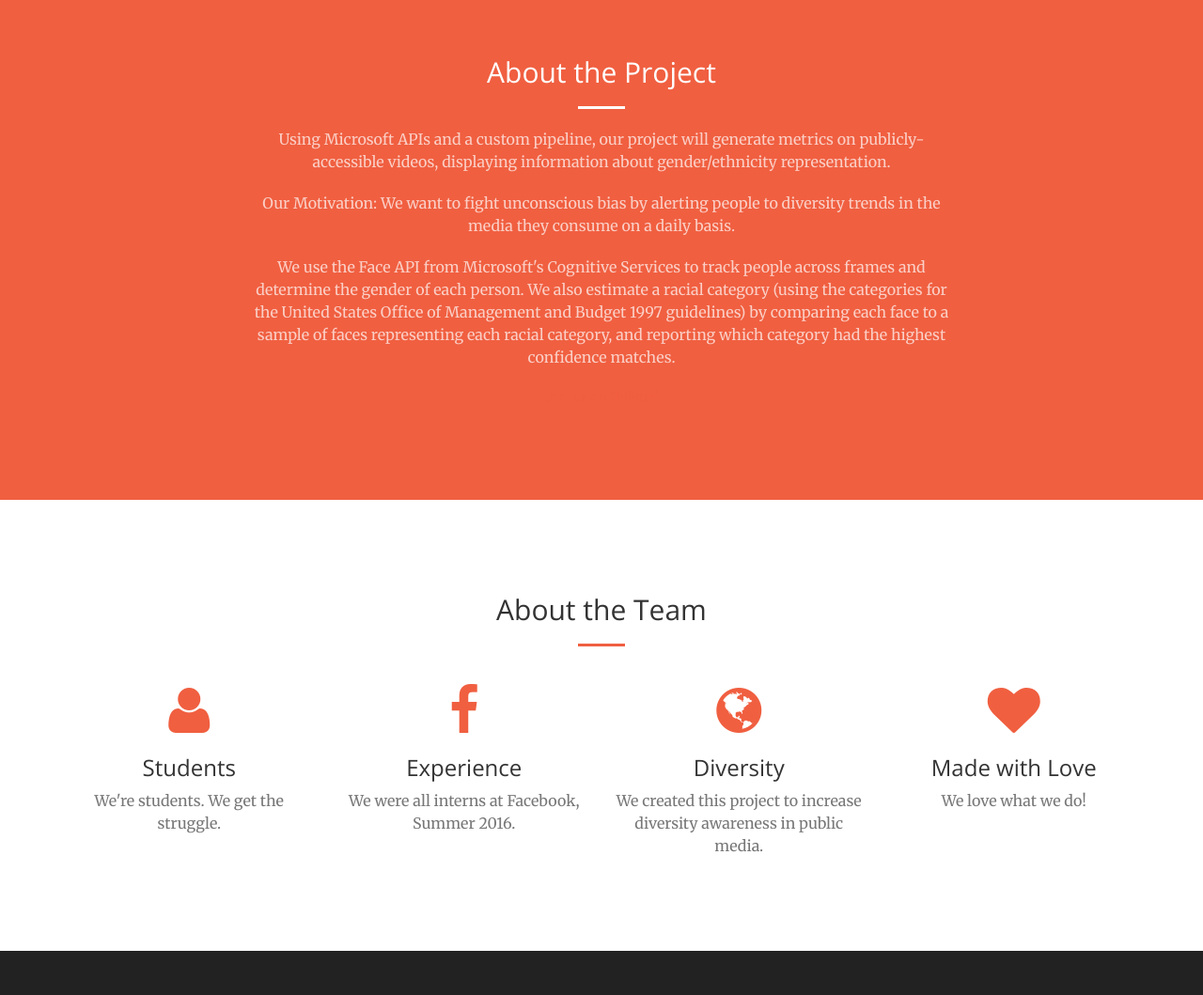
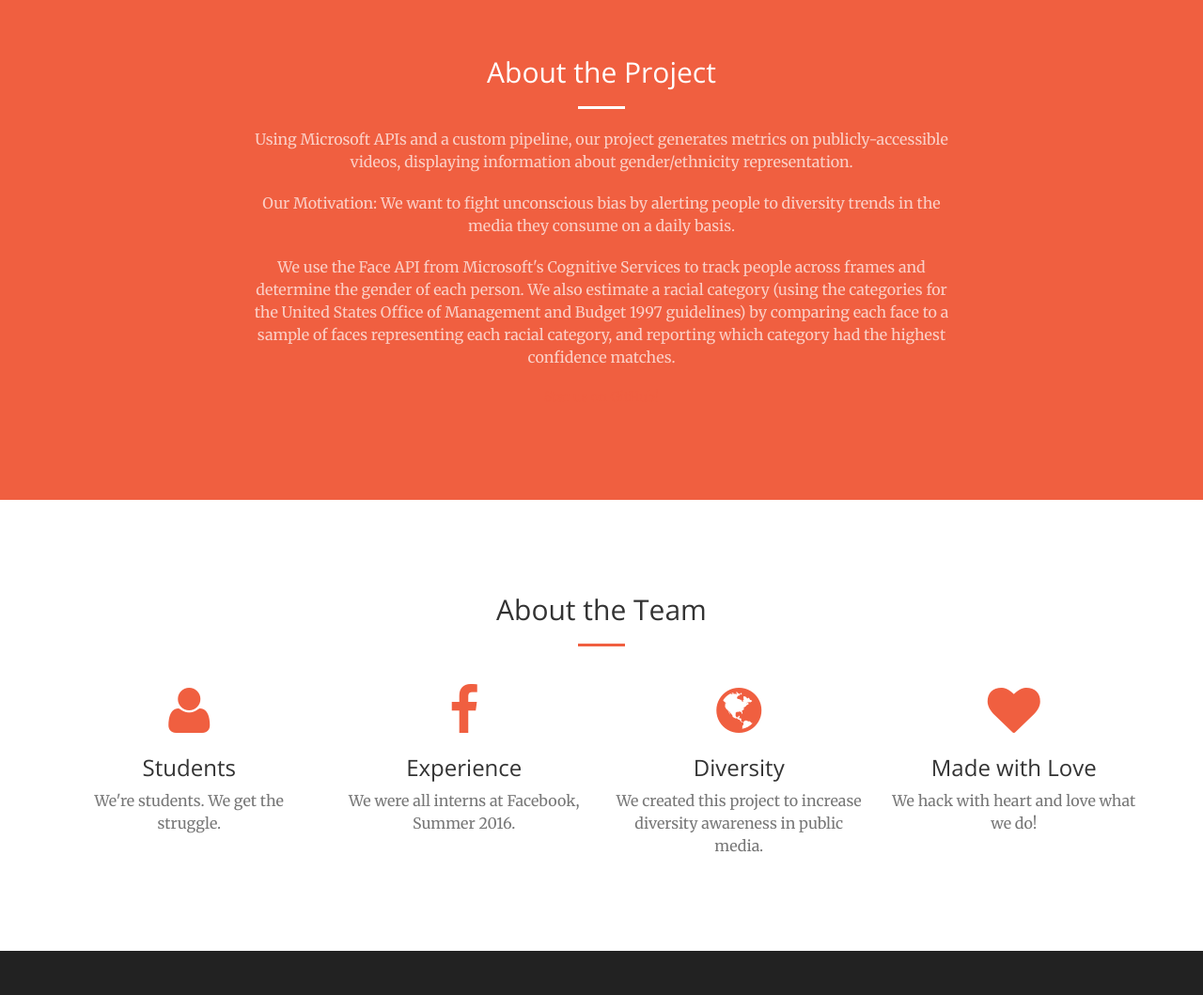
Before and after one commit to AllisonFisher/hackatbrown2017, a website: page html/index.html in a window 1280 px wide. Shown: the part 840-1899 px from the top of the page at 94% size. Drawn offline with nearby package versions, Linux system fonts and the light colour scheme.

Commit message:
"hack with <3"

```diff
--- a/html/index.html
+++ b/html/index.html
@@ -71,7 +71,7 @@
                 <div class="col-lg-8 col-lg-offset-2 text-center">
                     <h2 class="section-heading">About the Project</h2>
                     <hr class="light">
-                    <p class="text-faded">Using Microsoft APIs and a custom pipeline, our project will generate metrics on publicly-accessible videos, displaying information about gender/ethnicity representation.</p>
+                    <p class="text-faded">Using Microsoft APIs and a custom pipeline, our project generates metrics on publicly-accessible videos, displaying information about gender/ethnicity representation.</p>
                     <p class="text-faded">Our Motivation: We want to fight unconscious bias by alerting people to diversity trends in the media they consume on a daily basis.</p>
                     <p class="text-faded">We use the Face API from Microsoft's Cognitive Services to track people across frames and determine the gender of each person. We also estimate a racial category (using the categories for the United States Office of Management and Budget 1997 guidelines) by comparing each face to a sample of faces representing each racial category, and reporting which category had the highest confidence matches.</p>
                     <a class="github-button" href="https://github.com/AllisonFisher/hackatbrown2017" data-style="mega" aria-label="Star AllisonFisher/hackatbrown2017 on GitHub">Star us on GitHub!</a>
@@ -116,7 +116,7 @@
                     <div class="service-box">
                         <i class="fa fa-4x fa-heart text-primary sr-icons"></i>
                         <h3>Made with Love</h3>
-                        <p class="text-muted">We love what we do!</p>
+                        <p class="text-muted">We hack with heart and love what we do!</p>
                     </div>
                 </div>
             </div>
```
